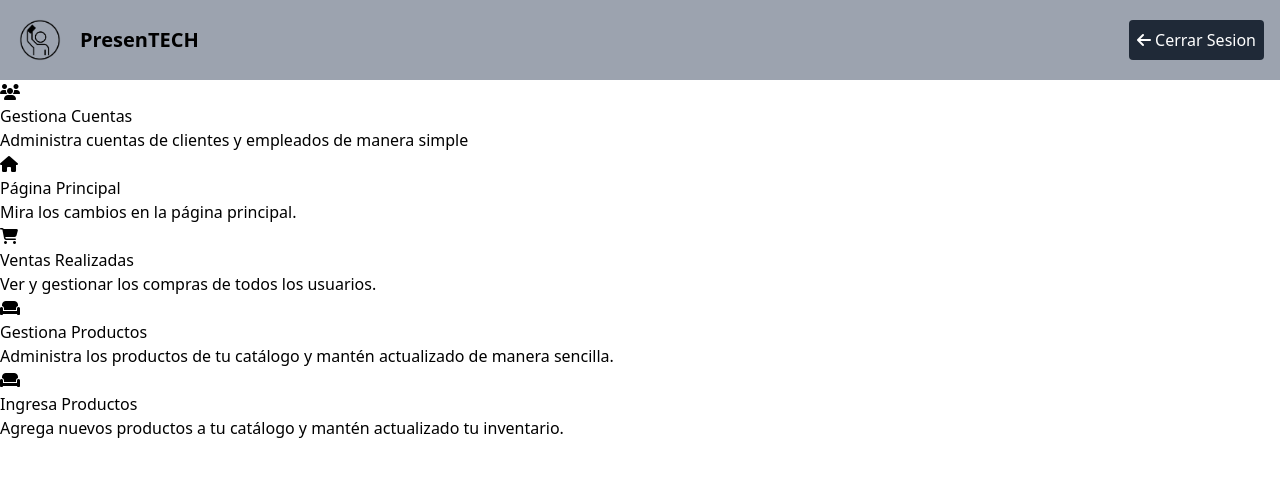
After one commit to Randalfd/presentTECH, a CodeIgniter 4 app: template app/Views/administration.php in a window 1280 px wide. The commit adds this page. Shown: the top 477 px of the page. Run offline with PHP 8.4 and a stand-in for CodeIgniter, Linux system fonts and the light colour scheme; the template is opened without the code that fills it, so the values that code supplies are empty; some libraries are stand-ins or nearby versions.

Commit message:
feat: 10

```diff
--- a/app/Config/Routes.php
+++ b/app/Config/Routes.php
@@ -66,3 +66,5 @@ $routes->post('/register','AuthController::register');
 $routes->get('/logout','AuthController::logout');
 
 $routes->get('data_users','Home::profile');
+
+$routes->get('administration','Home::admis');
--- a/app/Controllers/Home.php
+++ b/app/Controllers/Home.php
@@ -33,4 +33,9 @@ class Home extends BaseController
     {
         return view('data_users');
     }
+
+    public function admis()
+    {
+        return view('administration');
+    }
 }
--- /dev/null
+++ b/app/Views/administration.php
@@ -0,0 +1,61 @@
+<!DOCTYPE html>
+<html lang="en">
+<head>
+    <meta charset="UTF-8">
+	<title>Administración</title>
+	<script src="https://kit.fontawesome.com/adead18d3c.js" crossorigin="anonymous"></script>
+	<link href="https://cdn.jsdelivr.net/npm/tailwindcss@2.2.19/dist/tailwind.min.css" rel="stylesheet">
+	<link rel="icon" href="<?= base_url('img/logonegro.png') ?>">
+</head>
+<body>
+
+<header class="bg-gray-400 p-4 flex items-center justify-between">
+    <div class="flex items-center">
+        <a href="<?= base_url('home') ?>">
+            <img src="<?= base_url('img/logonegro.png') ?>" alt="Botón" class="h-12"/>
+        </a>
+        <h1 class="ml-4 text-xl font-semibold text-black">PresenTECH</h1>
+    </div>
+
+    <div class="flex space-x-4">
+        <a href="<?= base_url('logout') ?>" class="bg-gray-800 text-white p-2 rounded hover:text-gray-300">
+			<i class="fas fa-arrow-left"></i> <!-- Icono de flecha hacia atrás -->
+			Cerrar Sesion
+		</a>
+    </div>
+</header>
+
+
+
+<section class="features">
+        <div class="feature">
+        <a href="<?php echo base_url('cuenta') ?>">
+            <i class="fas fa-users"></i></a> <h3>Gestiona Cuentas</h3>
+            <p>Administra cuentas de clientes y empleados de manera simple</p>
+        </div>
+
+        <div class="feature">
+        <a href="<?php echo base_url('inicio2') ?>">
+            <i class="fas fa-home"></i></a> <h3>Página Principal</h3>
+            <p>Mira los cambios en la página principal.</p>
+        </div>
+
+        <div class="feature">
+        <a href="<?php echo base_url(' controlarcompras') ?>">
+            <i class="fas fa-shopping-cart"></i></a> <h3>Ventas Realizadas</h3>
+            <p>Ver y gestionar los compras de todos los usuarios.</p>
+        </div>
+        <div class="feature">
+        <a href="<?php echo base_url('gestionproductos') ?>">
+            <i class="fas fa-couch"></i></a> <h3>Gestiona Productos</h3>
+            <p>Administra los productos de tu catálogo y mantén actualizado de manera sencilla.</p>
+        </a>
+        <div class="feature">
+        <a href="<?php echo base_url('insertarprod') ?>">
+            <i class="fas fa-couch"></i></a> <h3>Ingresa Productos</h3>
+            <p>Agrega nuevos productos a tu catálogo y mantén actualizado tu inventario.</p>
+        </div>
+</section>
+
+</body>
+</html>
```
Also changed, not shown: app/Views/loginhome.php (+14 -3 lines).
